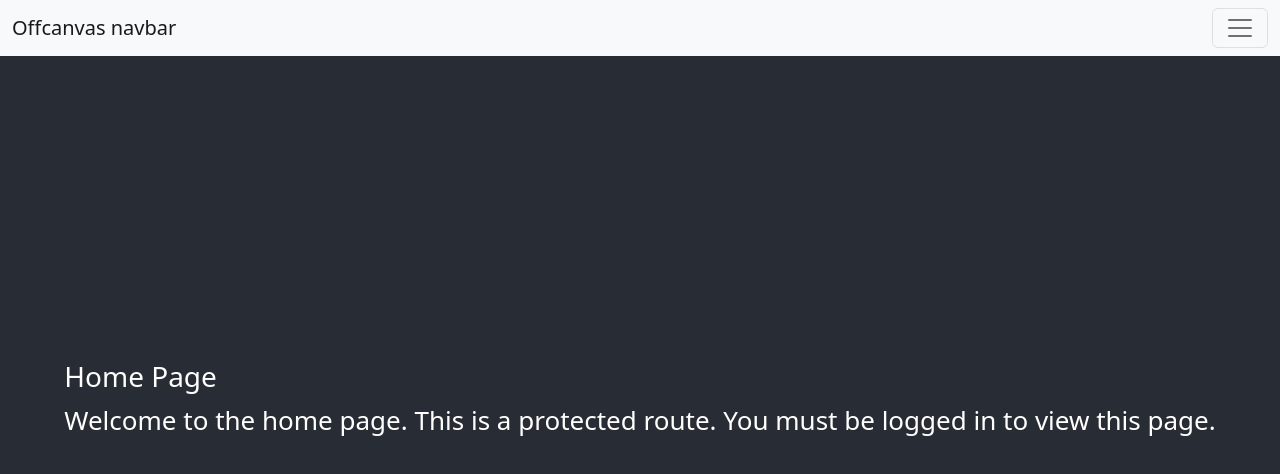
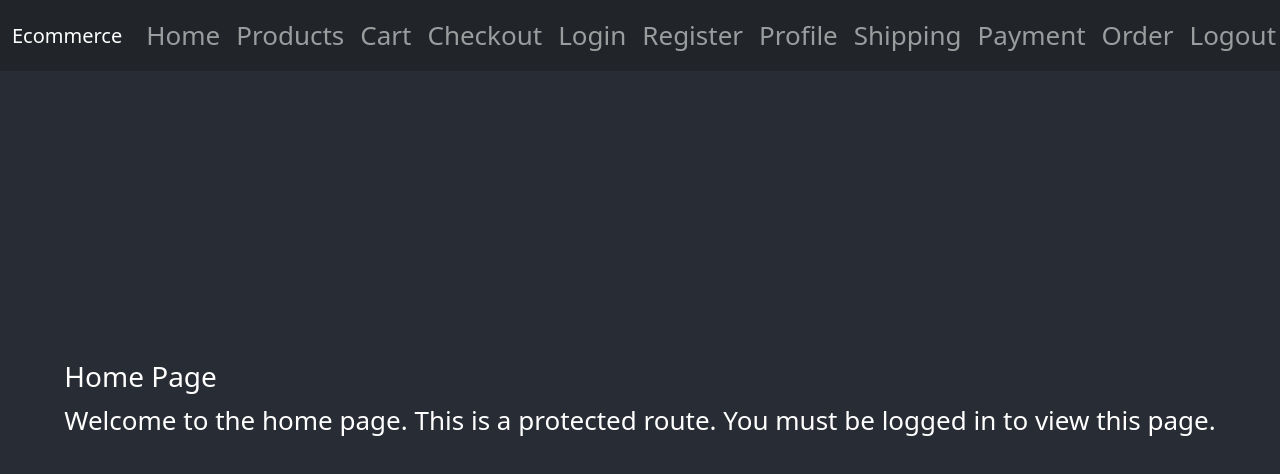
Before and after one commit to Cdwright93/ecomm-frontend-capstone, a React (Create React App) app: page / in a window 1280 px wide. Shown: the top 474 px of the page. Built offline with nearby package versions, Linux system fonts and the light colour scheme; no server answers.

Commit message:
navbar and pages added.

```diff
--- a/package.json
+++ b/package.json
@@ -8,6 +8,7 @@
     "@testing-library/user-event": "^13.5.0",
     "bootstrap": "^5.2.3",
     "react": "^18.2.0",
+    "react-bootstrap": "^2.6.0",
     "react-dom": "^18.2.0",
     "react-router-dom": "^6.4.3",
     "react-scripts": "5.0.1",
--- a/src/App.css
+++ b/src/App.css
@@ -8,9 +8,3 @@
   font-size: calc(10px + 2vmin);
   color: white;
 }
-
-.navbar {
-  background-color: #282c34;
-  color: white;
-
-}
--- a/src/App.js
+++ b/src/App.js
@@ -1,6 +1,5 @@
 import "./App.css";
 import { BrowserRouter as Router, Routes, Route, Link } from "react-router-dom";
-import { container, row, col } from "bootstrap";
 import { useAuth } from "./Hooks/Auth";
 import { useRef, useState, useEffect } from "react";
 import Home from "./Pages/HomePage.js";
@@ -48,6 +47,15 @@
 				<Route path="/" element={<Home />} />
 				<Route path="/register" element={<Register register={register} />} />
 				<Route path="/login" element={<Login login={login} />} />
+				<Route path="/profile" element={<Profile user={user} />} />
+				<Route path="/products" element={<Products />} />
+				<Route path="/products/:id" element={<Product />} />
+				<Route path="/cart" element={<Cart />} />
+				<Route path="/checkout" element={<Checkout />} />
+				<Route path="/shipping" element={<Shipping />} />
+				<Route path="/payment" element={<Payment />} />
+				<Route path="/order" element={<Order />} />
+				<Route path="*" element={<NotFound />} />
 			</Routes>
 		</div>
 	);
--- a/src/Components/NavBar.js
+++ b/src/Components/NavBar.js
@@ -7,93 +7,80 @@
 
 	return (
 		<div className="navbar">
-			<nav className="navbar bg-light fixed-top">
+			<nav className="navbar fixed-top navbar-expand-lg navbar-dark bg-dark">
 				<div className="container-fluid">
-					<a className="navbar-brand" href="#">
-						Offcanvas navbar
-					</a>
+					<Link className="navbar-brand" to="/">
+						Ecommerce
+					</Link>
 					<button
 						className="navbar-toggler"
 						type="button"
-						data-bs-toggle="offcanvas"
-						data-bs-target="#offcanvasNavbar"
-						aria-controls="offcanvasNavbar"
+						data-bs-toggle="collapse"
+						data-bs-target="#navbarNav"
+						aria-controls="navbarNav"
+						aria-expanded="false"
+						aria-label="Toggle navigation"
 					>
 						<span className="navbar-toggler-icon"></span>
 					</button>
-					<div
-						className="offcanvas offcanvas-end"
-						tabindex="-1"
-						id="offcanvasNavbar"
-						aria-labelledby="offcanvasNavbarLabel"
-					>
-						<div className="offcanvas-header">
-							<h5 className="offcanvas-title" id="offcanvasNavbarLabel">
-								Offcanvas
-							</h5>
-							<button
-								type="button"
-								className="btn-close"
-								data-bs-dismiss="offcanvas"
-								aria-label="Close"
-							></button>
-						</div>
-						<div className="offcanvas-body">
-							<ul className="navbar-nav justify-content-end flex-grow-1 pe-3">
+					<div className="collapse navbar-collapse" id="navbarNav">
+						<ul className="navbar-nav">
 							<li className="nav-item">
-									<a className="nav-link active" aria-current="page" href="#">
+								<Link className="nav-link" to="/">
 									Home
-									</a>
+								</Link>
 							</li>
 							<li className="nav-item">
-									<a className="nav-link" href="#">
-										Link
-									</a>
+								<Link className="nav-link" to="/products">
+									Products
+								</Link>
 							</li>
-								<li className="nav-item dropdown">
-									<a
-										className="nav-link dropdown-toggle"
-										href="#"
-										role="button"
-										data-bs-toggle="dropdown"
-										aria-expanded="false"
-									>
-										Dropdown
-									</a>
-									<ul className="dropdown-menu">
-										<li>
-											<a className="dropdown-item" href="#">
-												Action
-											</a>
+							<li className="nav-item">
+								<Link className="nav-link" to="/cart">
+									Cart
+								</Link>
 							</li>
-										<li>
-											<a className="dropdown-item" href="#">
-												Another action
-											</a>
+							<li className="nav-item">
+								<Link className="nav-link" to="/checkout">
+									Checkout
+								</Link>
 							</li>
-										<li>
-											<hr className="dropdown-divider" />
+							<li className="nav-item">
+								<Link className="nav-link" to="/login">
+									Login
+								</Link>
 							</li>
-										<li>
-											<a className="dropdown-item" href="#">
-												Something else here
-											</a>
+							<li className="nav-item">
+								<Link className="nav-link" to="/register">
+									Register
+								</Link>
+							</li>
+							<li className="nav-item">
+								<Link className="nav-link" to="/profile">
+									Profile
+								</Link>
+							</li>
+							<li className="nav-item">
+								<Link className="nav-link" to="/shipping">
+									Shipping
+								</Link>
+							</li>
+							<li className="nav-item">
+								<Link className="nav-link" to="/payment">
+									Payment
+								</Link>
+							</li>
+							<li className="nav-item">
+								<Link className="nav-link" to="/order">
+									Order
+								</Link>
+							</li>
+							<li className="nav-item">
+								<Link className="nav-link" to="/logout">
+									Logout
+								</Link>
 							</li>
 						</ul>
-								</li>
-							</ul>
-							<form className="d-flex mt-3" role="search">
-								<input
-									className="form-control me-2"
-									type="search"
-									placeholder="Search"
-									aria-label="Search"
-								/>
-								<button className="btn btn-outline-success" type="submit">
-									Search
-								</button>
-							</form>
-						</div>
 					</div>
 				</div>
 			</nav>
--- a/src/index.js
+++ b/src/index.js
@@ -6,6 +6,7 @@
 import reportWebVitals from "./reportWebVitals";
 import { AuthProvider } from "./Hooks/Auth";
 import "bootstrap/dist/css/bootstrap.min.css";
+import "bootstrap/dist/js/bootstrap.bundle.min";
 
 const root = ReactDOM.createRoot(document.getElementById("root"));
 root.render(
```
Also changed, not shown: src/logo.svg (deleted), 1 other file (tests, documents, lock files or other folders). Lines whose indentation alone changed are shown as unchanged.
